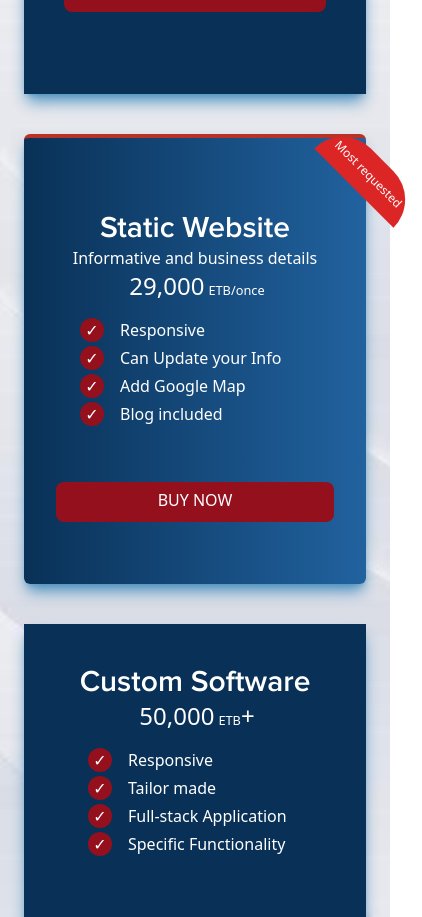
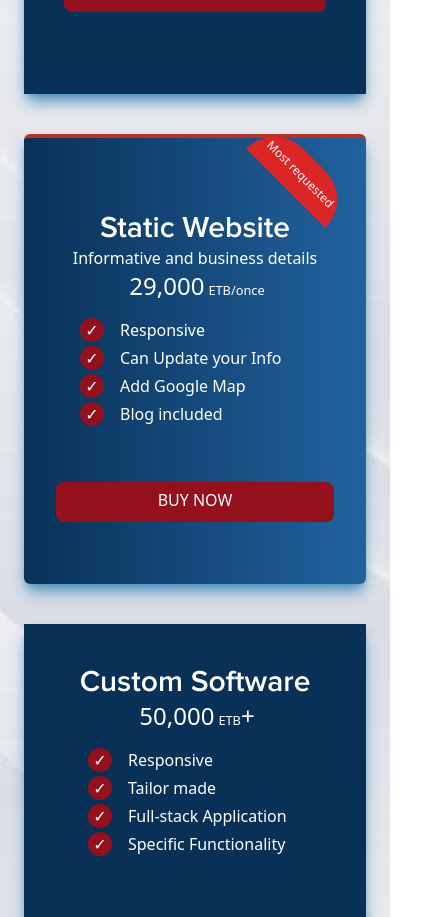
Before and after one commit to giorgioc00/acaciatech_italy, a React (Vite) app: page / in a window 390 px wide. Shown: the part 3603-4520 px from the top of the page, 422 px wide, since content can reach past the window. Built offline with nearby package versions, Linux system fonts and the light colour scheme; a web font is replaced by a local one.

Commit message:
fix mobile padding

```diff
--- a/src/components/price.jsx
+++ b/src/components/price.jsx
@@ -36,7 +36,7 @@ const price = () => {
             </a>
           </div>
           <div className='bg-gradient-to-r from-[#093157] to-[#21629f] bg-opacity-50 rounded-md border-t-4 border-[#b73327] text-center h-[450px] lg:w-[350px] mx-6 my-4  shadow-lg text-white shadow-[#4c91be] lg:scale-105'>
-            <div className='relative -top-4 lg:-top-1 left-72 lg:left-[230px] h-10 my-8 rotate-45 bg-red-600 w-28 lg:w-36 rounded-tr-full rounded-tl-full'>
+            <div className='relative -top-4 lg:-top-1 left-[220px] lg:left-[230px] h-10 my-8 rotate-45 bg-red-600 w-28 lg:w-36 rounded-tr-full rounded-tl-full'>
               <p className='absolute ml-3 py-3 text-xs lg:text-sm '>Most requested</p>
             </div>
             <p className='lg:text-xl text-3xl font-medium -mt-8'>Static Website</p>
```
